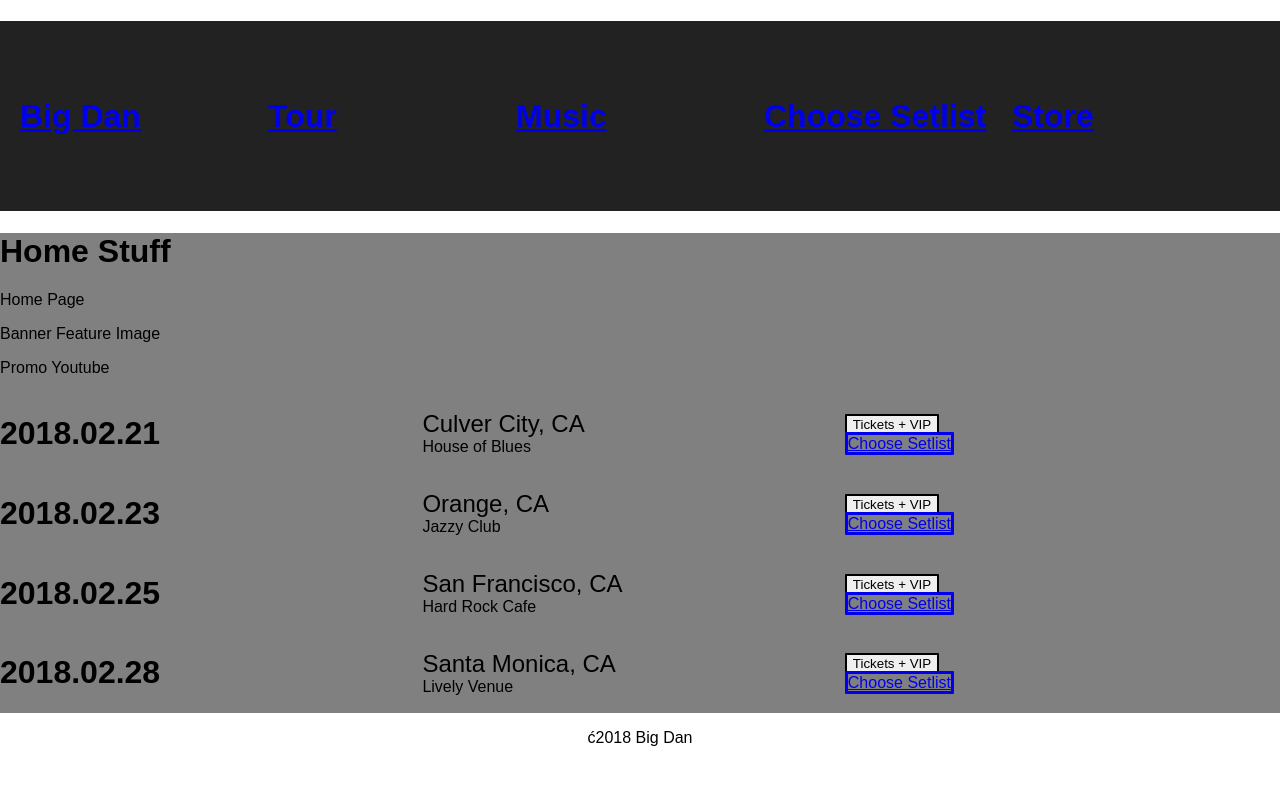
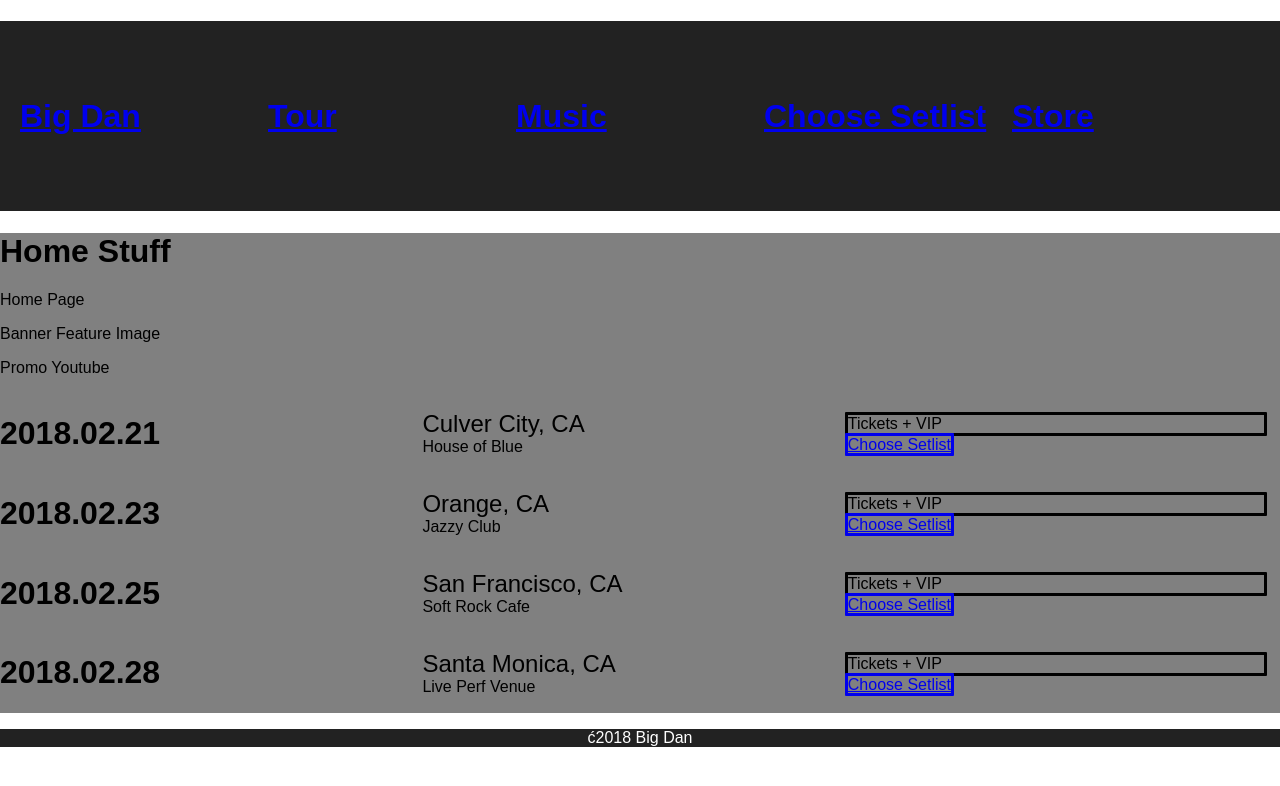
Before and after one commit to brickbite/music-artist-site, a React (Create React App) app: page / in a window 1280 px wide. Shown: the top 786 px of the page. Built offline with nearby package versions, Linux system fonts and the light colour scheme.

Commit message:
styling for homepage

```diff
--- a/src/App.css
+++ b/src/App.css
@@ -1,10 +1,5 @@
 .App {
   text-align: center;
-}
-
-.App-logo {
-  animation: App-logo-spin infinite 20s linear;
-  height: 80px;
 }
 
 .App-Header {
@@ -27,12 +22,10 @@
 
 .App-Footer {
   text-align: center;
+  color: white;
+  background-color: #222;
 }
 
-@keyframes App-logo-spin {
-  from { transform: rotate(0deg); }
-  to { transform: rotate(360deg); }
-}
 
 
 /***************************/
@@ -48,6 +41,7 @@
   grid-template-columns: 33% 33% 33%;
   align-items: center;
 }
+
 .HomeEntry-City {
   font-size: 1.5em;
 }
@@ -55,6 +49,12 @@
 .HomeEntry-Action {
   border-style: solid;
   border-radius: 1px;
+}
+
+.HomeEntry-Action:hover {
+  border-style: solid;
+  border-radius: 1px;
+  cursor: pointer;
 }
 
 
--- a/src/App.js
+++ b/src/App.js
@@ -16,7 +16,7 @@ class App extends Component {
         {
           date: `2018.02.21`,
           city: `Culver City, CA`,
-          venue: `House of Blues`
+          venue: `House of Blue`
         },
         {
           date: `2018.02.23`,
@@ -26,12 +26,12 @@ class App extends Component {
         {
           date: `2018.02.25`,
           city: `San Francisco, CA`,
-          venue: `Hard Rock Cafe`
+          venue: `Soft Rock Cafe`
         },
         {
           date: `2018.02.28`,
           city: `Santa Monica, CA`,
-          venue: `Lively Venue`
+          venue: `Live Perf Venue`
         }
       ],
       albums: [
--- a/src/home-entry.js
+++ b/src/home-entry.js
@@ -17,15 +17,15 @@ class HomeEntry extends Component {
   render() {
     return (
         <div className="HomeEntry">
-          <header className="HomeEntry-header">
+          <header className="HomeEntry-Header">
             <h1 className="HomeEntry-Date">{this.props.tour.date}</h1>
           </header>
-          <div className="HomeEntry-Venue">
+          <div className="HomeEntry-Location-Container">
             <div className="HomeEntry-City">{this.props.tour.city}</div>
             <div className="HomeEntry-Venue">{this.props.tour.venue}</div>
           </div>
           <div className="HomeEntry-Action-Container">
-            <div><button className="HomeEntry-Action" onClick={() => console.log(`redirecting to ticketmaster`)}>Tickets + VIP</button></div>
+            <div><div className="HomeEntry-Action" onClick={() => console.log(`redirecting to ticketmaster`)}>Tickets + VIP</div></div>
             <div><Link className="HomeEntry-Action" to="/choose-setlist">Choose Setlist</Link></div>
           </div>
         </div>
```
